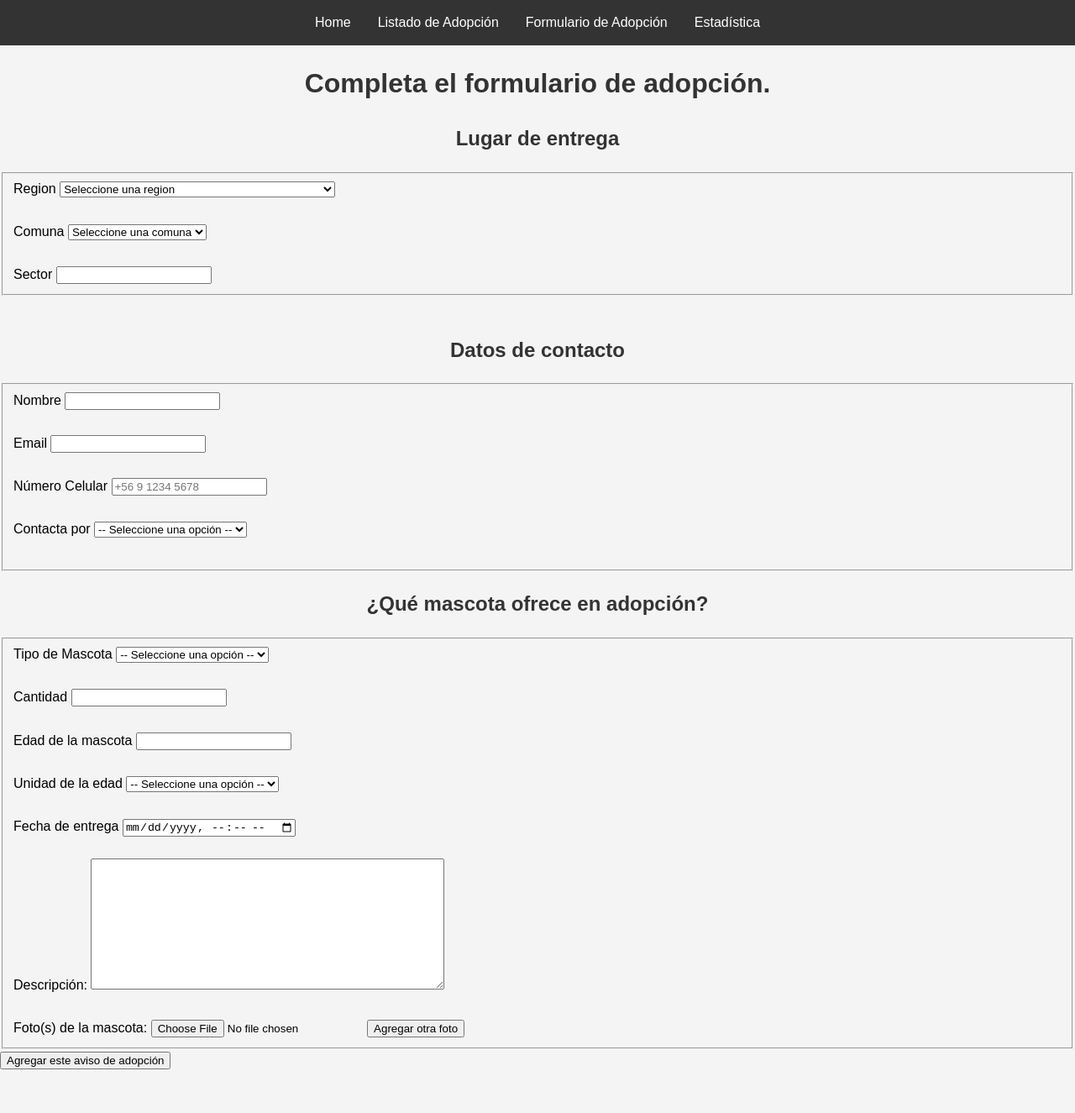
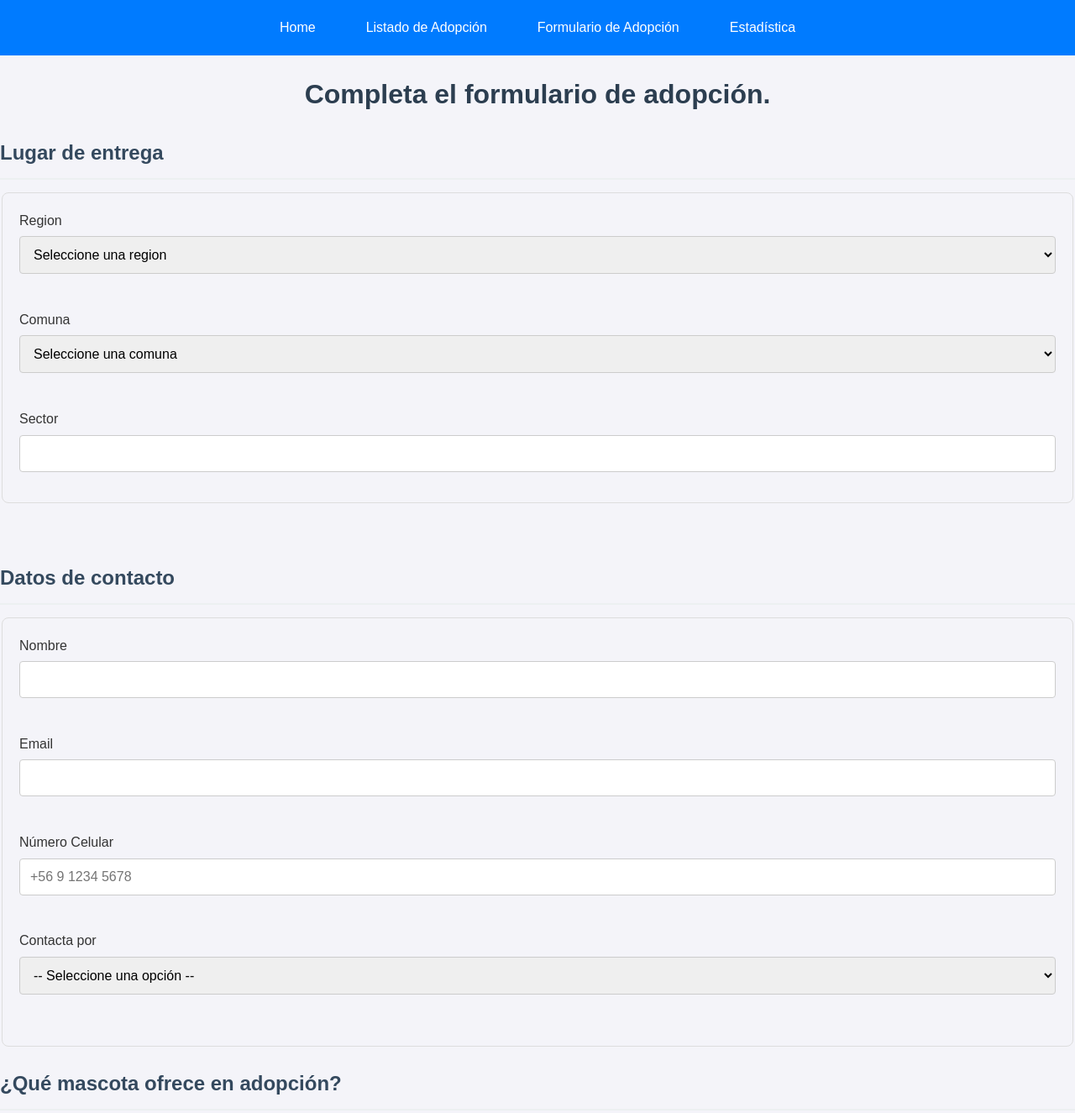
Before and after one commit to PabloSuarezT/desarrollo_web_Pablo_Suarez., a plain HTML site: page html/Adopcion.html in a window 1280 px wide. Shown: the top 1325 px of the page at 84% size. Before the commit the page ends 1275 px from the top, so only its background shows below. Drawn offline with Linux system fonts and the light colour scheme; files that its build step writes are made by us from their sources; files whose address does not match are found by name.

Commit message:
Feat: Se agegaron nuevas funciones de diseño

```diff
--- a/css/style.css
+++ b/css/style.css
@@ -1,45 +1,68 @@
 
 body {
     font-family: Arial, sans-serif;
-    background-color: #f4f4f4;
+    background-color: #f4f4f9; /* Color de fondo actualizado para el formulario */
     margin: 0;
     padding: 0;
     line-height: 1.6;
+    color: #333; /* Color de texto base */
+}
+
+/* --- Estilos de la barra de navegación (nav) --- */
+
+nav {
+    background-color: #007bff;
+    padding: 10px 0;
+    text-align: center;
 }
 
 nav ul {
     list-style-type: none;
     margin: 0;
     padding: 0;
-    overflow: hidden;
-    background-color: #333;
-    display: flex;
+    display: flex; /* Usado flexbox para centrar y alinear */
     justify-content: center;
 }
 
-nav li a {
+nav ul li {
+    margin: 0 15px; /* Espacio entre los elementos del menú */
+}
+
+nav ul li a {
+    color: white;
+    text-decoration: none;
+    padding: 10px 15px;
     display: block;
-    color: white;
-    text-align: center;
-    padding: 14px 16px;
-    text-decoration: none;
     transition: background-color 0.3s;
 }
 
-nav li a:hover {
-    background-color: #575757;
+nav ul li a:hover {
+    background-color: #3d97f8;
 }
 
-h1, h2 {
+/* --- Estilos para los títulos principales y subtítulos --- */
+
+h1 {
+    color: #2c3e50; /* Color del título principal */
     text-align: center;
-    color: #333;
-    margin-top: 20px;
+    margin-bottom: 20px;
+}
+
+h2 {
+    color: #34495e; /* Color del subtítulo */
+    border-bottom: 2px solid #ecf0f1;
+    padding-bottom: 10px;
+    margin-top: 25px;
+    margin-bottom: 15px;
+    text-align: left; /* Alineado a la izquierda para el formulario */
 }
 
 p {
     text-align: center;
     color: #666;
 }
+
+/* --- Estilos para la tabla de listado (Listado.html) --- */
 
 #listado-principal {
     width: 90%;
@@ -64,6 +87,15 @@ p {
 #listado-principal tbody tr {
     transition: background-color 0.3s, transform 0.3s;
     cursor: pointer;
+}
+
+#agregar-aviso {
+    background-color: #28a745;
+    color: white;
+}
+
+#agregar-aviso:hover {
+    background-color: #218838;
 }
 
 #listado-principal tbody tr:hover {
@@ -162,3 +194,95 @@ p {
     text-align: center;
     margin: 40px 0;
 }
+
+/* --- Nuevos estilos para el formulario de adopción --- */
+
+/* Estilo para los fieldset */
+fieldset {
+    border: 1px solid #ddd;
+    border-radius: 8px;
+    padding: 20px;
+    margin-bottom: 20px;
+}
+
+/* Estilo para los inputs, select y textarea */
+input[type="text"],
+input[type="email"],
+input[type="tel"],
+input[type="number"],
+input[type="datetime-local"],
+select,
+textarea {
+    width: 100%;
+    padding: 12px;
+    border: 1px solid #ccc;
+    border-radius: 4px;
+    box-sizing: border-box;
+    margin-top: 6px;
+    margin-bottom: 16px;
+    font-size: 16px;
+    transition: border-color 0.3s;
+}
+
+input[type="text"]:focus,
+input[type="email"]:focus,
+input[type="tel"]:focus,
+input[type="number"]:focus,
+input[type="datetime-local"]:focus,
+select:focus,
+textarea:focus {
+    border-color: #3498db;
+    outline: none;
+}
+
+/* Estilo para el botón de "Agregar aviso de adopción" */
+
+form button[type="submit"] {
+    background-color: #2ecc71;
+    color: white;
+    padding: 15px 25px;
+    border: none;
+    border-radius: 50px;
+    cursor: pointer;
+    font-size: 18px;
+    font-weight: bold;
+    letter-spacing: 1px;
+    text-transform: uppercase;
+    transition: background-color 0.3s ease, transform 0.1s ease;
+    margin-top: 20px;
+    display: block;
+    width: 100%;
+}
+
+form button[type="submit"]:hover {
+    background-color: #27ae60;
+    transform: translateY(-2px);
+    box-shadow: 0 4px 8px rgba(0, 0, 0, 0.2);
+}
+
+form button[type="submit"]:active {
+    transform: translateY(0);
+}
+
+/* Estilo para el botón de "Volver a la portada" (CORREGIDO) */
+.btn-volver-portada {
+    background-color: #3498db;
+    color: white;
+    padding: 15px 25px;
+    border: none;
+    border-radius: 50px;
+    cursor: pointer;
+    font-size: 18px;
+    font-weight: bold;
+    letter-spacing: 1px;
+    text-transform: uppercase;
+    transition: background-color 0.3s ease, transform 0.1s ease;
+    display: inline-block;
+    text-decoration: none; /* Esto remueve el subrayado del enlace */
+}
+
+.btn-volver-portada:hover {
+    background-color: #2980b9;
+    transform: translateY(-2px);
+    box-shadow: 0 4px 8px rgba(0, 0, 0, 0.2);
+}
```
